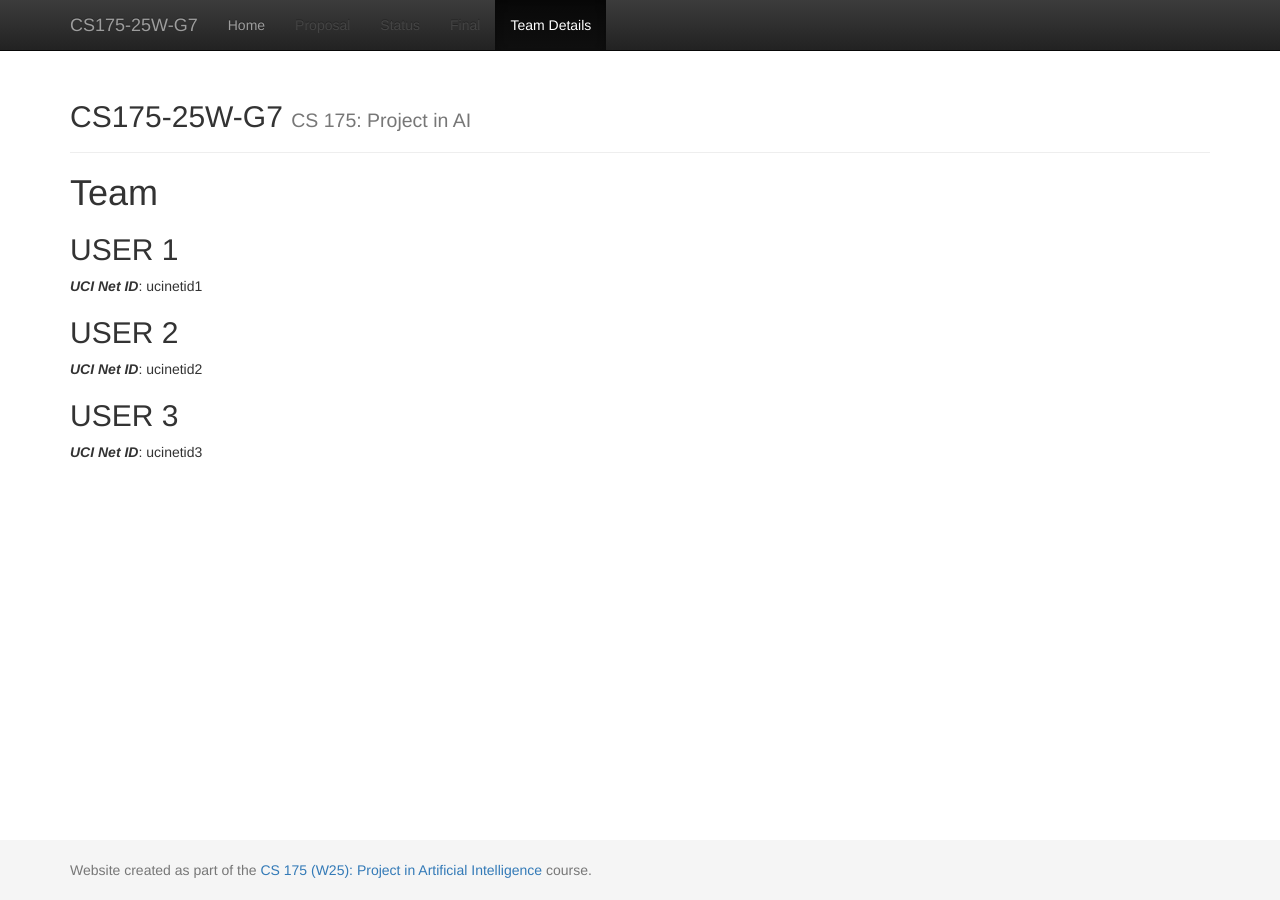
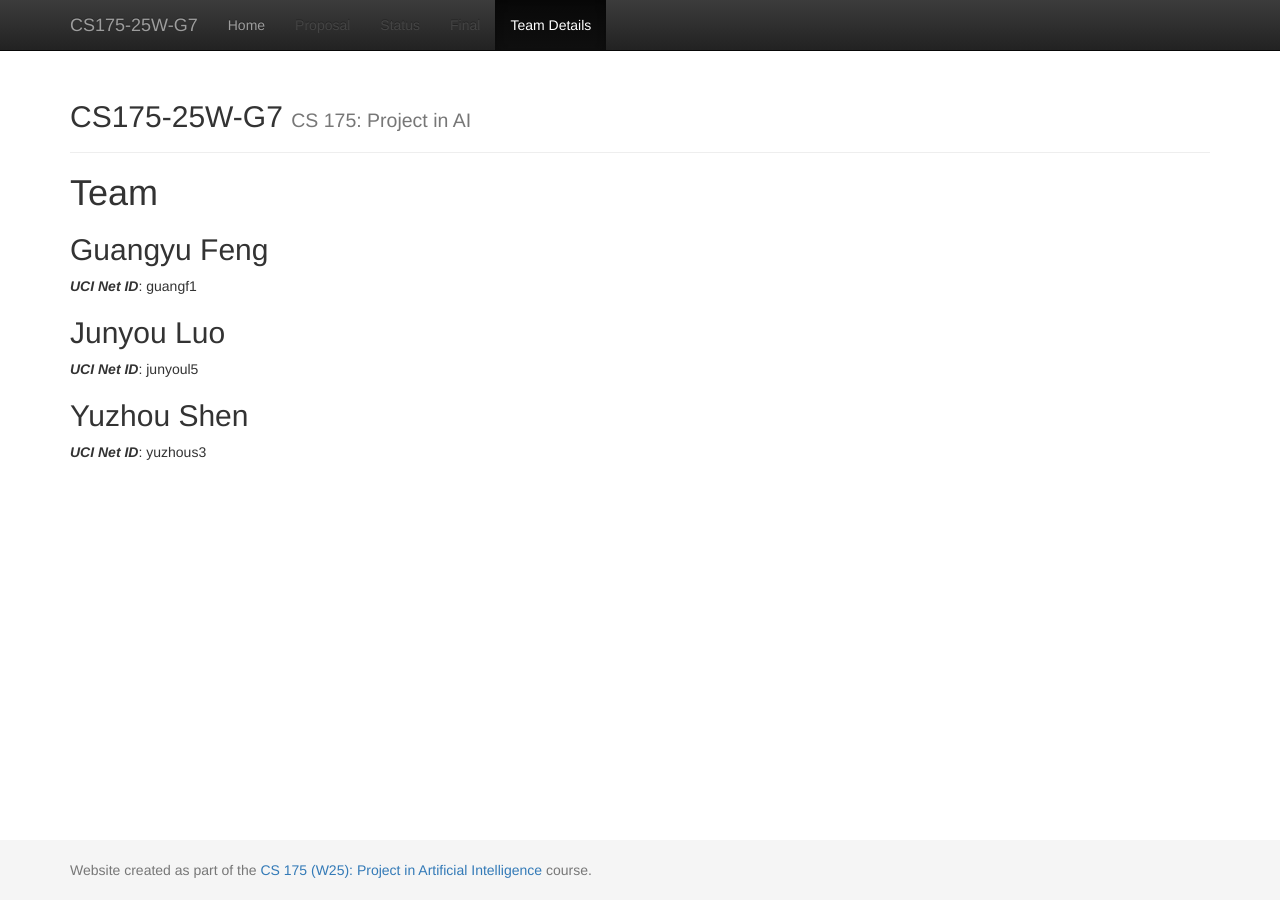
Before and after one commit to guangf1/Connect4, a Jekyll site: the page built from docs/team.md, in a window 1280 px wide. Built offline with Jekyll 4.4.1, drawn with Linux system fonts in a browser that asks for light colours.

Commit message:
Update team.md

```diff
--- a/docs/team.md
+++ b/docs/team.md
@@ -6,11 +6,11 @@ title:  Team
 # {{ page.title }}
 
 
-## USER 1
-***UCI Net ID***: ucinetid1
+## Guangyu Feng
+***UCI Net ID***: guangf1
 
-## USER 2
-***UCI Net ID***: ucinetid2
+## Junyou Luo
+***UCI Net ID***: junyoul5
 
-## USER 3
-***UCI Net ID***: ucinetid3
+## Yuzhou Shen
+***UCI Net ID***: yuzhous3
```
